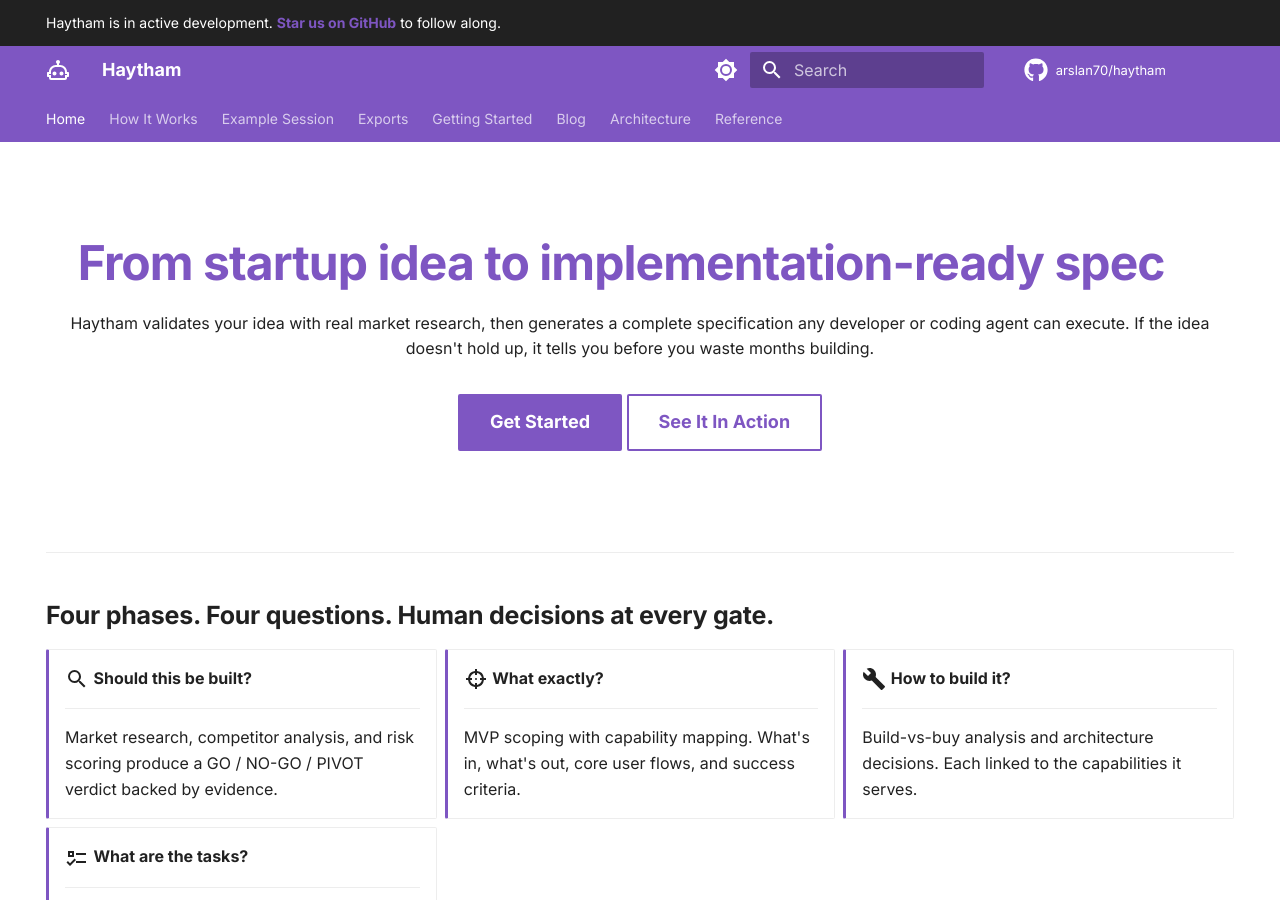
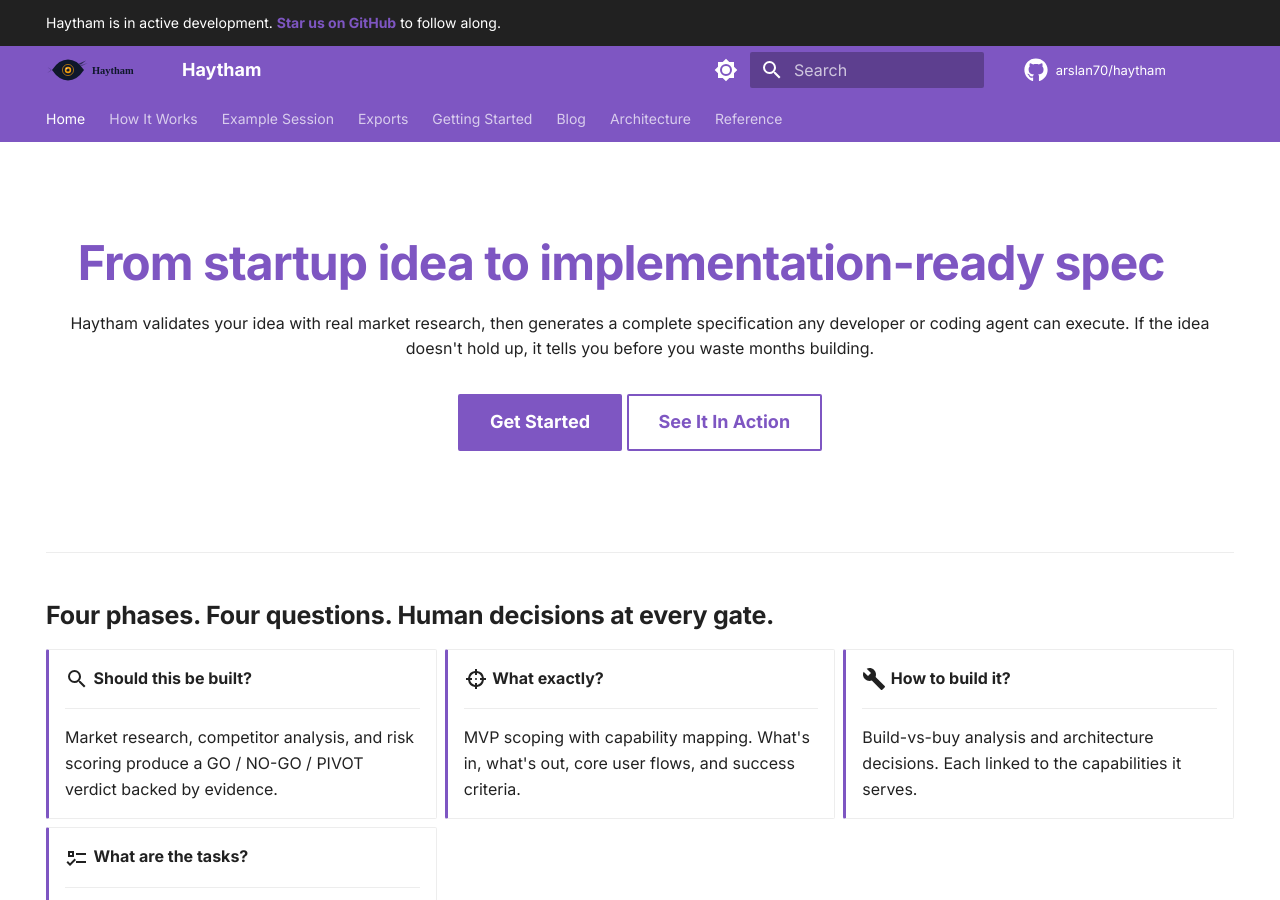
Before and after one commit to arslan70/haytham, an MkDocs documentation site: the page built from docs/index.md, in a window 1280 px wide and 900 px high. Built offline with MkDocs 1.6.1 and Material for MkDocs 9.7.7, drawn with Linux system fonts in a browser that asks for light colours; comment, search, counter and statistics services are not loaded.

Commit message:
feat: Add custom SVG logos for documentation and update mkdocs configuration to use them.

```diff
--- a/mkdocs.yml
+++ b/mkdocs.yml
@@ -37,8 +37,8 @@ theme:
   font:
     text: Inter
     code: JetBrains Mono
+  logo: images/logo-nav.svg
   icon:
-    logo: material/robot-outline
     repo: fontawesome/brands/github
 
 extra_css:
```
Also changed, not shown: docs/images/logo-nav.svg (added), docs/images/logo.svg (added).
